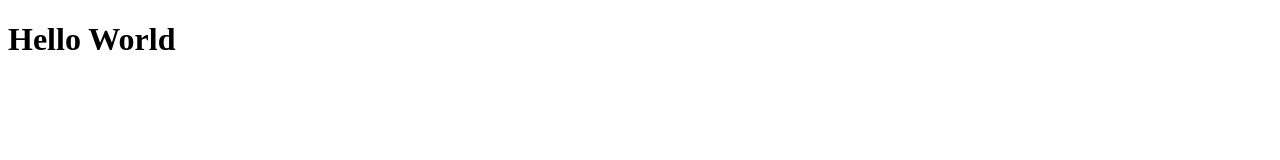
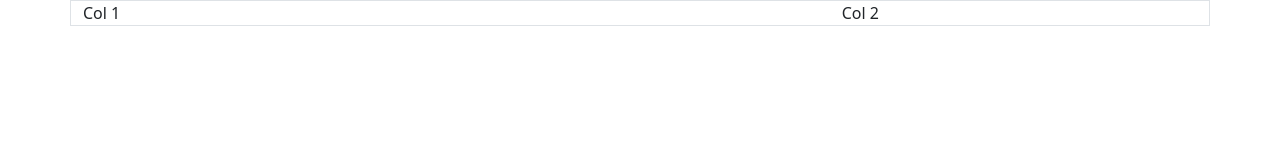
Before and after one commit to BorislavBenderov/bootstrap-tutorial, a website: page index.html in a window 1280 px wide. Drawn offline with nearby package versions, Linux system fonts and the light colour scheme.

Commit message:
Grid system

```diff
--- a/index.html
+++ b/index.html
@@ -1,12 +1,21 @@
 <!DOCTYPE html>
 <html lang="en">
+
 <head>
     <meta charset="UTF-8">
     <meta http-equiv="X-UA-Compatible" content="IE=edge">
     <meta name="viewport" content="width=device-width, initial-scale=1.0">
+    <link rel="stylesheet" href="node_modules//bootstrap/dist/css/bootstrap.css">
     <title>Bootstrap Tutorial</title>
 </head>
+
 <body>
-    <h1>Hello World</h1>
+    <div class="container border">
+        <div class="row">
+            <div class="col-md-8">Col 1</div>
+            <div class="col-md-4">Col 2</div>
+        </div>
+    </div>
 </body>
+
 </html>
```
